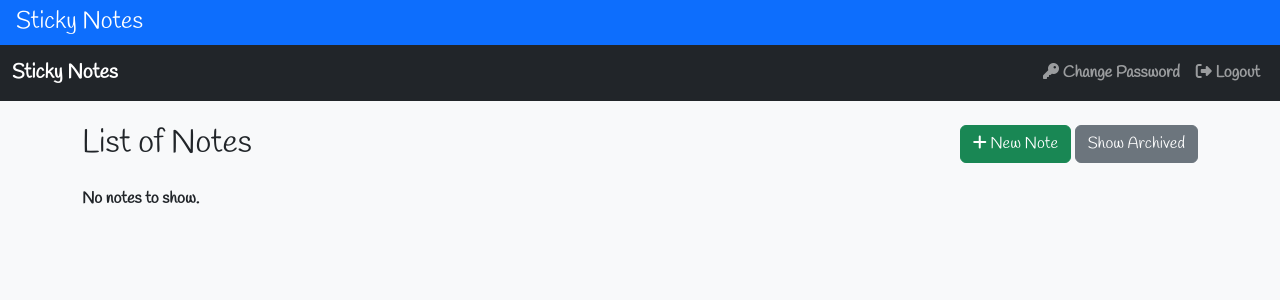
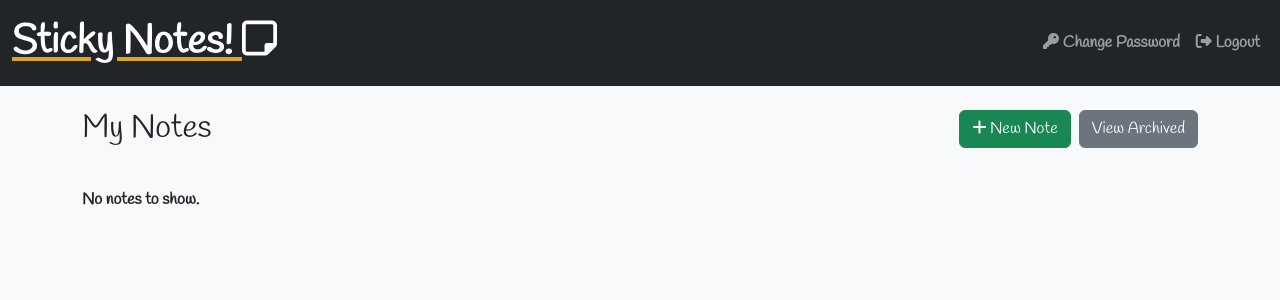
Before and after one commit to anthonyjn08/sticky-notes, a Django app: page / in a window 1280 px wide. Shown: the top 300 px of the page. Run offline with Django 5.2, Linux system fonts and the light colour scheme; a user stored in the database is signed in; data comes from the database, SQL or seed files in the repository; both versions use the stored data as it was after the commit.

Commit message:
Make style changes and updates to various templates

```diff
--- a/sticky_notes/notes/static/notes/style.css
+++ b/sticky_notes/notes/static/notes/style.css
@@ -3,6 +3,13 @@
   font-family: "Handlee", cursive;
   font-weight: 600;
   font-style: normal;
+}
+
+/* Yellow underline for navbar brand */
+.underline-yellow {
+  text-decoration: underline;
+  text-decoration-color: goldenrod; /* or yellow */
+  text-underline-offset: 4px; /* space between text & underline */
 }
 
 /* Common card styles */
@@ -12,10 +19,17 @@
   border-radius: 0.25rem;
   margin-bottom: 1rem;
   height: 15rem;
-  overflow: hidden;
+  /* overflow: hidden; */
   display: flex;
   flex-direction: column;
   justify-content: space-between;
+}
+
+/* Card footer */
+.note-footer {
+  display: flex;
+  justify-content: space-between;
+  align-items: center;
 }
 
 /* Common title styles */
--- a/sticky_notes/notes/templates/base.html
+++ b/sticky_notes/notes/templates/base.html
@@ -26,17 +26,10 @@
 
 </head>
 <body class="bg-light">
-    {# Header #}
-    <div class="bg-primary text-white py-2 px-3">
-        {% block header %}
-        <h1 class="h4 mb-0">Sticky Notes</h1>
-        {% endblock %}
-    </div>
-
     {# Navbar #}
     <nav class="navbar navbar-expand-lg navbar-dark bg-dark mb-4">
         <div class="container-fluid">
-            <a class="navbar-brand" href="{% url 'note_list' %}">Sticky Notes</a>
+            <a class="navbar-brand fs-1 underline-yellow" href="{% url 'note_list' %}">Sticky Notes! <i class="fa-regular fa-note-sticky"></i></a>
             <button class="navbar-toggler" type="button" data-bs-toggle="collapse"
                     data-bs-target="#navbarNav" aria-controls="navbarNav"
                     aria-expanded="false" aria-label="Toggle navigation">
--- a/sticky_notes/notes/templates/notes/note_list.html
+++ b/sticky_notes/notes/templates/notes/note_list.html
@@ -6,22 +6,22 @@
 {% block content %}
     <div class="d-flex justify-content-between mb-3">
         <h2>{{ page_title }}</h2>
-        <div>
-            <a href="{% url 'note_create' %}" class="btn btn-success">
+        <div class="d-flex flex-wrap justify-content-center gap-2 mb-3">
+            <a href="{% url 'note_create' %}" class="btn btn-success mb-2">
                 <i class="fas fa-plus"></i> New Note
             </a>
-            {% if show_archived %}
-                <a href="{% url 'note_list' %}" class="btn btn-secondary">Show Active</a>
-            {% else %}
-                <a href="{% url 'note_list' %}?archived=1" class="btn btn-secondary">Show Archived</a>
-            {% endif %}
+            <a href="?show_archived={% if show_archived %}0{% else %}1{% endif %}"
+            class="btn btn-secondary mb-2">
+                {% if show_archived %}Hide Archived{% else %}View Archived{% endif %}
+            </a>
         </div>
     </div>
 
     <div class="row">
         {% for note in notes %}
         <div class="col-md-4">
-            <div class="note-card mb-5 {{ note.shadow_class }}">
+            <div class="note-card mb-5 px-4 {{ note.shadow_class }}">
+                <div>
                     <div class="d-flex justify-content-between align-items-center">
                         <h5 class="note-title {{ note.title_class }}">
                             <a href="{% url 'note_detail' note.pk %}" class="text-decoration-none text-dark">
@@ -33,12 +33,23 @@
                             {% if note.archived %}<i class="fas fa-clock archived"></i>{% endif %}
                         </div>
                     </div>
+                    <a href="{% url 'note_detail' note.pk %}" class="text-decoration-none text-dark">
                         <p>{{ note.content|truncatewords:20 }}</p>
-                <small>
-                    Created: {{ note.created_at|date:"Y-m-d H:i" }}<br>
-                    Updated: {{ note.updated_at|date:"Y-m-d H:i" }}
+                    </a>
+                </div>
+
+                <!-- Footer always stuck at bottom -->
+                <div class="note-footer mt-2">
+                    <small class="text-muted d-block mb-2">
+                        Created: {{ note.created_at|date:"Y-m-d H:i" }} <br>
+                        Updated:
+                        {% if note.updated_at == note.created_at %}
+                            Unmodified
+                        {% else %}
+                            {{ note.updated_at|date:"Y-m-d H:i" }}
+                        {% endif %}
                     </small>
-                <div class="mt-2">
+                    <div>
                         {% if not note.archived %}
                             <a href="{% url 'toggle_pin' note.pk %}" class="btn btn-sm btn-warning">
                                 {% if note.pinned %}Unpin{% else %}Pin{% endif %}
@@ -50,6 +61,7 @@
                     </div>
                 </div>
             </div>
+        </div>
         {% empty %}
             <p>No notes to show.</p>
         {% endfor %}
--- a/sticky_notes/notes/views.py
+++ b/sticky_notes/notes/views.py
@@ -24,7 +24,7 @@
     context = {
         "notes": notes,
         "show_archived": show_archived,
-        "page_title": "List of Notes",
+        "page_title": "My Notes",
     }
 
     # Set shadow and title classes for template
```
Also changed, not shown: sticky_notes/notes/templates/notes/note_detail.html (+6 -1 lines), sticky_notes/db.sqlite3, sticky_notes/notes/migrations/0003_alter_note_updated_at.py (added). Lines whose indentation alone changed are shown as unchanged.
